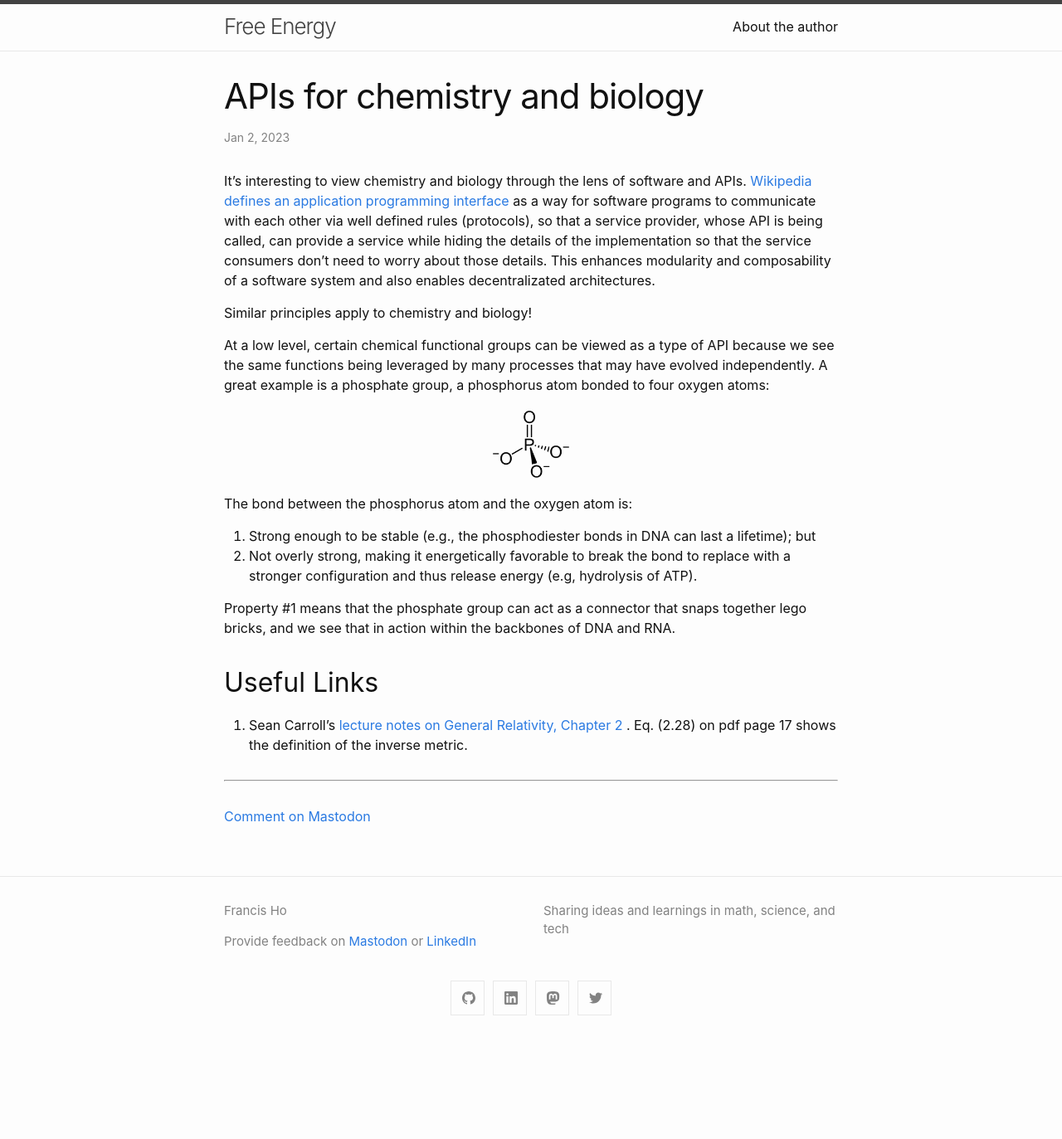
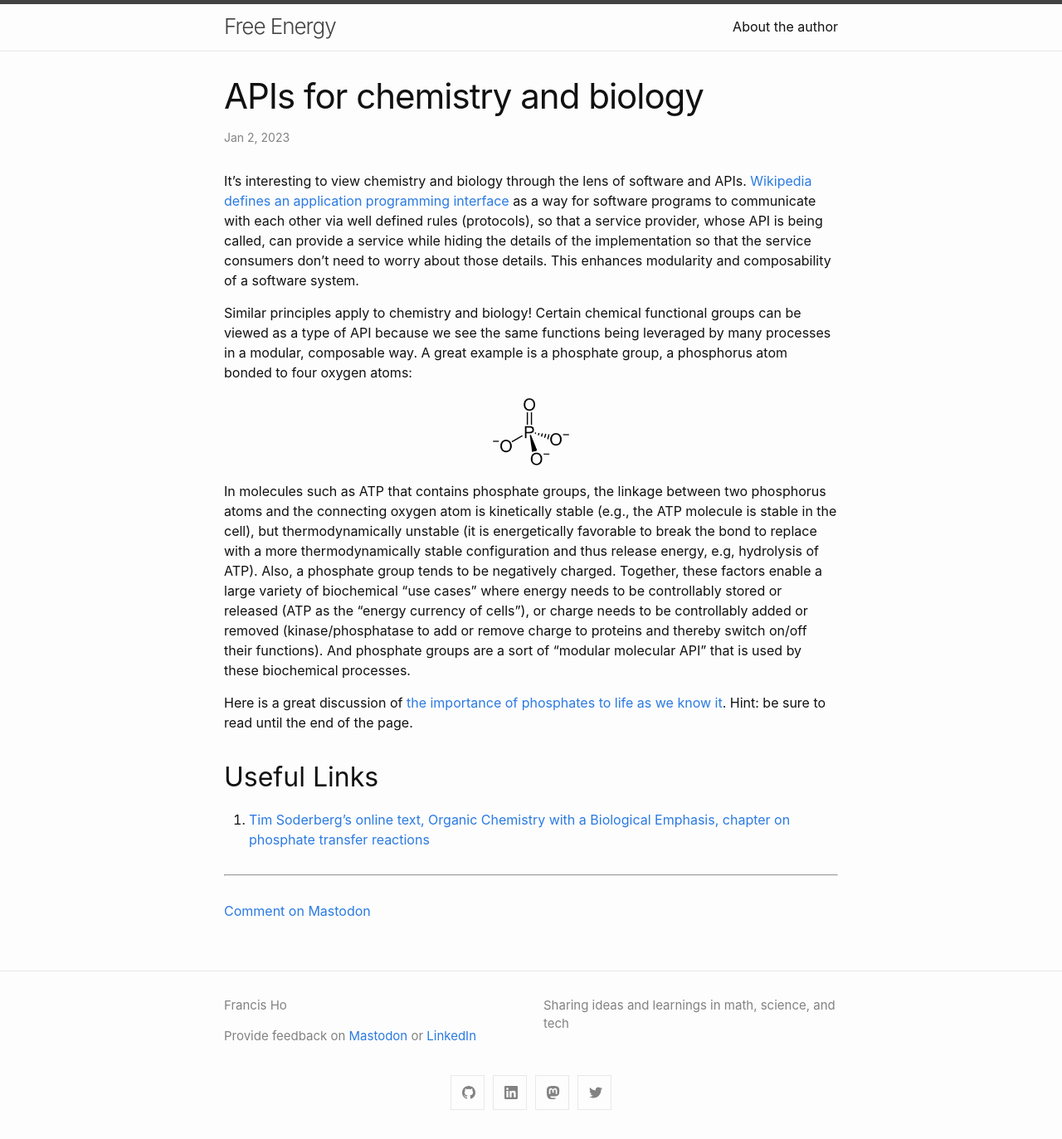
Before and after one commit to sunfishstanford/sunfishstanford.github.io, a Jekyll site: the page built from _posts/2023-01-02-BiologyAPI.md, in a window 1280 px wide. Shown: the whole page at 83% size. Built offline with Jekyll 4.4.1, drawn with Linux system fonts in a browser that asks for light colours; comment, search, counter and statistics services are not loaded; before the commit the page ends 1259 px from its top, so only the background shows below that.

Commit message:
Update 2023-01-02-BiologyAPI.md

```diff
--- a/_posts/2023-01-02-BiologyAPI.md
+++ b/_posts/2023-01-02-BiologyAPI.md
@@ -7,25 +7,20 @@ title: "APIs for chemistry and biology"
 # note: shift-cmd-v to view the markdown view; cmd-k v to view side-by-side, then can do 'toggle preview locking' command in the 3 dots in the preview tab
 ---
 
-It's interesting to view chemistry and biology through the lens of software and APIs. [Wikipedia defines an application programming interface](https://en.wikipedia.org/wiki/API){:target="_blank"} as a way for software programs to communicate with each other via well defined rules (protocols), so that a service provider, whose API is being called, can provide a service while hiding the details of the implementation so that the service consumers don't need to worry about those details. This enhances modularity and composability of a software system and also enables decentralizated architectures.
+It's interesting to view chemistry and biology through the lens of software and APIs. [Wikipedia defines an application programming interface](https://en.wikipedia.org/wiki/API){:target="_blank"} as a way for software programs to communicate with each other via well defined rules (protocols), so that a service provider, whose API is being called, can provide a service while hiding the details of the implementation so that the service consumers don't need to worry about those details. This enhances modularity and composability of a software system.
 
-Similar principles apply to chemistry and biology!
-
-At a low level, certain chemical functional groups can be viewed as a type of API because we see the same functions being leveraged by many processes that may have evolved independently. A great example is a phosphate group, a phosphorus atom bonded to four oxygen atoms:
+Similar principles apply to chemistry and biology! Certain chemical functional groups can be viewed as a type of API because we see the same functions being leveraged by many processes in a modular, composable way. A great example is a phosphate group, a phosphorus atom bonded to four oxygen atoms:
 
 ![Phosphate group](/assets/images/phosphate.png){: width="100" .center-image }
 
-The bond between the phosphorus atom and the oxygen atom is:
-1. Strong enough to be stable (e.g., the phosphodiester bonds in DNA can last a lifetime); but
-2. Not overly strong, making it energetically favorable to break the bond to replace with a stronger configuration and thus release energy (e.g, hydrolysis of ATP).
+In molecules such as ATP that contains phosphate groups, the linkage between two phosphorus atoms and the connecting oxygen atom is kinetically stable (e.g., the ATP molecule is stable in the cell), but thermodynamically unstable (it is energetically favorable to break the bond to replace with a more thermodynamically stable configuration and thus release energy, e.g, hydrolysis of ATP). Also, a phosphate group tends to be negatively charged. Together, these factors enable a large variety of biochemical "use cases" where energy needs to be controllably stored or released (ATP as the "energy currency of cells"), or charge needs to be controllably added or removed (kinase/phosphatase to add or remove charge to proteins and thereby switch on/off their functions). And phosphate groups are a sort of "modular molecular API" that is used by these biochemical processes.
 
-Property #1 means that the phosphate group can act as a connector that snaps together lego bricks, and we see that in action within the backbones of DNA and RNA.
-
+Here is a great discussion of [the importance of phosphates to life as we know it](https://chem.libretexts.org/Bookshelves/Organic_Chemistry/Book%3A_Organic_Chemistry_with_a_Biological_Emphasis_v2.0_(Soderberg)/09%3A_Phosphate_Transfer_Reactions/9.01%3A_Prelude_to_Phosphate_Transfer_Reactions){:target="_blank"}. Hint: be sure to read until the end of the page.
 
 Useful Links
 ------------
 
-1. Sean Carroll's [lecture notes on General Relativity, Chapter 2](https://preposterousuniverse.com/wp-content/uploads/grnotes-two.pdf){:target="_blank"} . Eq. (2.28) on pdf page 17 shows the definition of the inverse metric.
+1. [Tim Soderberg's online text, Organic Chemistry with a Biological Emphasis, chapter on phosphate transfer reactions](https://chem.libretexts.org/Bookshelves/Organic_Chemistry/Book%3A_Organic_Chemistry_with_a_Biological_Emphasis_v2.0_(Soderberg)/09%3A_Phosphate_Transfer_Reactions){:target="_blank"}
 
 ---
 
```
